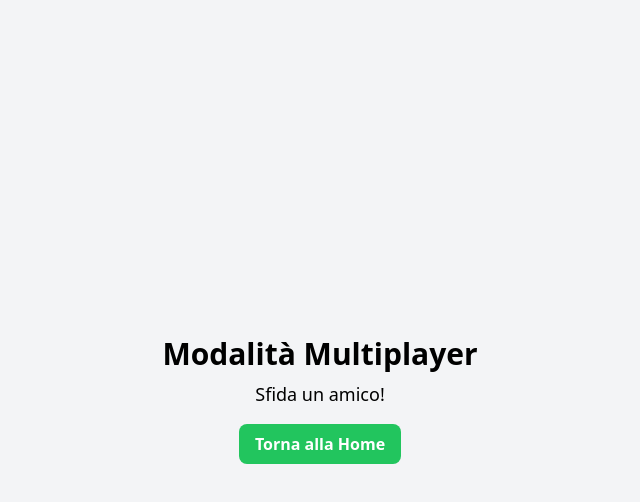
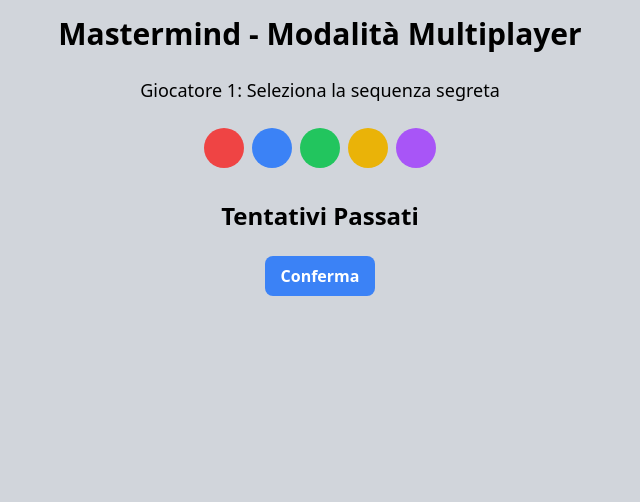
Before and after one commit to Pluz16/mastermind-game, a Nuxt app: page /multiplayer in a window 1280 px wide. Shown: the top 502 px of the page, without its empty margins (320-960 px from the left). Built offline with nearby package versions, Linux system fonts and the light colour scheme.

Commit message:
Buona situazione di base. Solved Many errors, don't care about @apply that's a bug

```diff
--- /dev/null
+++ b/components/GameBoard.vue
@@ -0,0 +1,38 @@
+<template>
+    <div class="mt-4">
+      <h2 class="text-2xl font-bold mb-2">Tentativi Passati</h2>
+      <div v-for="(attempt, index) in attempts" :key="index" class="flex items-center gap-4 mb-2">
+        <!-- Colori del Tentativo -->
+        <div class="flex gap-1">
+          <div v-for="(color, i) in attempt.colors" :key="i" :class="`w-8 h-8 rounded-full ${color}`"></div>
+        </div>
+        <!-- Feedback (Pallini Bianchi e Grigi) -->
+        <div class="flex gap-1">
+          <div
+            v-for="(feedback, i) in attempt.feedback"
+            :key="i"
+            :class="feedback === 'correct' ? 'bg-white border-black' : 'bg-gray-500'"
+            class="w-4 h-4 rounded-full border"
+          ></div>
+        </div>
+      </div>
+    </div>
+  </template>
+
+  <script lang="ts">
+  import { defineComponent } from 'vue';
+
+  export default defineComponent({
+    name: 'GameBoard',
+    props: {
+      attempts: {
+        type: Array as () => Array<{ colors: string[]; feedback: string[] }>,
+        required: true,
+      },
+    },
+  });
+  </script>
+
+  <style scoped>
+  /* Aggiungi stili specifici per la GameBoard se necessario */
+  </style>
--- a/nuxt.config.js
+++ b/nuxt.config.js
@@ -22,6 +22,10 @@
     '@nuxtjs/tailwindcss',
   ],
 
+  tailwindcss: {
+    viewer: false
+  },
+
   postcss: {
     plugins: {
       tailwindcss: {},
--- a/pages/multiplayer.vue
+++ b/pages/multiplayer.vue
@@ -1,19 +1,171 @@
 <template>
-    <div class="flex flex-col items-center justify-center min-h-screen bg-gray-100">
-      <h1 class="text-3xl font-bold">Modalità Multiplayer</h1>
-      <p class="mt-2 text-lg">Sfida un amico!</p>
-      <NuxtLink to="/" class="btn mt-4">Torna alla Home</NuxtLink>
+    <div class="flex flex-col items-center min-h-screen bg-gray-300 p-4">
+      <h1 class="text-3xl font-bold mb-6">Mastermind - Modalità Multiplayer</h1>
+
+      <!-- Messaggio per identificare il turno corrente -->
+      <p v-if="turn === 'setup'" class="text-lg">Giocatore 1: Seleziona la sequenza segreta</p>
+      <p v-if="turn === 'guess'" class="text-lg">Giocatore 2: Prova a indovinare la sequenza</p>
+      <p v-if="turn === 'feedback'" class="text-lg">Giocatore 1: Fornisci il feedback</p>
+
+      <!-- Selettore dei colori -->
+      <div v-if="turn === 'setup' || turn === 'guess'" class="flex gap-2 mt-6">
+        <button v-for="color in availableColors" :key="color" @click="selectColor(color)" :class="`w-10 h-10 rounded-full ${color}`"></button>
+      </div>
+
+      <!-- Visualizzazione del tentativo corrente -->
+      <div v-if="turn === 'setup' || turn === 'guess'" class="flex gap-2 mt-4">
+        <div v-for="(color, index) in currentAttempt" :key="index" :class="`w-8 h-8 rounded-full ${color}`"></div>
+      </div>
+
+      <!--!-- Bottone per mostrare temporaneamente il codice segreto (solo nel turno di feedback) -->
+    <div v-if="turn === 'feedback'" class="flex flex-col items-center gap-2 mt-4">
+      <button @click="toggleSecretVisibility" class="btn mt-4">
+        {{ showSecretCode ? "Nascondi Codice" : "Mostra Codice" }}
+      </button>
+      <div v-if="showSecretCode" class="text-gray-700 mt-2">
+        <p>Codice Segreto: <span class="font-bold">{{ secretCode.join(", ") }}</span></p>
+      </div>
+    </div>
+
+    <!-- Componente Campo di Gioco (GameBoard) -->
+    <GameBoard :attempts="attempts" />
+
+      <!-- Bottone per confermare il turno -->
+      <button v-if="turn !== 'feedback'" @click="submitTurn" class="btn mt-4">Conferma</button>
+
+      <!-- Feedback manuale per il turno di feedback -->
+      <div v-if="turn === 'feedback'" class="flex flex-col items-center gap-2 mt-4">
+        <p class="text-lg font-semibold">Seleziona il feedback per il tentativo corrente</p>
+        <div class="flex gap-2">
+          <button @click="addFeedback('correct')" class="btn bg-white text-black">Corretti</button>
+          <button @click="addFeedback('misplaced')" class="btn bg-gray-500">Posizione Sbagliata</button>
+        </div>
+
+        <!-- Mostra il feedback selezionato finora -->
+        <div class="flex gap-1 mt-2">
+          <div v-for="(feedback, i) in attempts[attempts.length - 1].feedback" :key="i" :class="feedback === 'correct' ? 'bg-white border-black' : 'bg-gray-500'" class="w-4 h-4 rounded-full border"></div>
+        </div>
+        <button @click="confirmFeedback" :disabled="!isFeedbackComplete" class="btn bg-blue-500 mt-2">Conferma Feedback</button>
+        <button @click="resetFeedback" class="btn bg-red-500 mt-2">Reset Feedback</button>
+      </div>
+
+      <!-- Messaggio di errore -->
+      <p v-if="errorMessage" class="text-red-500 font-semibold">{{ errorMessage }}</p>
     </div>
   </template>
 
   <script lang="ts">
-  export default {
-    name: 'MultiplayerPage',
-  };
+  import { defineComponent, ref, reactive, computed } from "vue";
+  import GameBoard from "../components/GameBoard.vue";
+
+  export default defineComponent({
+  name: "MultiplayerPage",
+  components: { GameBoard },
+  setup() {
+    const attempts = reactive<Array<{ colors: string[]; feedback: string[] }>>([]);
+    const currentAttempt = ref<string[]>([]);
+    const secretCode = ref<string[]>([]);
+    const turn = ref<"setup" | "guess" | "feedback">("setup");
+    const errorMessage = ref<string | null>(null);
+    const showSecretCode = ref(false);
+
+      const selectColor = (color: string) => {
+        if (currentAttempt.value.length < 4) {
+          currentAttempt.value.push(color);
+          errorMessage.value = null;
+        } else {
+          errorMessage.value = "Hai già selezionato 4 colori!";
+        }
+      };
+
+      const availableColors = ref<string[]>([
+  "bg-red-500",
+  "bg-blue-500",
+  "bg-green-500",
+  "bg-yellow-500",
+  "bg-purple-500",
+]);
+
+
+
+      const submitTurn = () => {
+        if (turn.value === "setup" && currentAttempt.value.length === 4) {
+          secretCode.value = [...currentAttempt.value];
+          currentAttempt.value = [];
+          turn.value = "guess";
+        } else if (turn.value === "guess" && currentAttempt.value.length === 4) {
+          attempts.push({ colors: [...currentAttempt.value], feedback: [] });
+          currentAttempt.value = [];
+          turn.value = "feedback";
+        } else {
+          errorMessage.value = "Devi selezionare esattamente 4 colori!";
+        }
+      };
+
+      const addFeedback = (type: "correct" | "misplaced") => {
+        const lastAttempt = attempts[attempts.length - 1];
+        if (lastAttempt && lastAttempt.feedback.length < 4) {
+          lastAttempt.feedback.push(type);
+          console.log(`Added feedback: ${type}`); // Log per debug
+          errorMessage.value = null;
+        } else {
+          errorMessage.value = "Hai già fornito il feedback completo!";
+        }
+      };
+
+      const confirmFeedback = () => {
+        const lastAttempt = attempts[attempts.length - 1];
+        if (lastAttempt && lastAttempt.feedback.length === 4) {
+          turn.value = "guess"; // Prosegue al turno successivo
+          errorMessage.value = null;
+        } else {
+          errorMessage.value = "Devi fornire esattamente 4 feedback per confermare!";
+        }
+      };
+
+      const resetFeedback = () => {
+        const lastAttempt = attempts[attempts.length - 1];
+        if (lastAttempt) {
+          lastAttempt.feedback = [];
+          errorMessage.value = null;
+        }
+      };
+
+      const isFeedbackComplete = computed(() => {
+        const lastAttempt = attempts[attempts.length - 1];
+        return lastAttempt && lastAttempt.feedback.length === 4;
+      });
+
+       // Funzione per mostrare temporaneamente il codice segreto
+    const toggleSecretVisibility = () => {
+      if (turn.value === "feedback") {
+        showSecretCode.value = true;
+        setTimeout(() => (showSecretCode.value = false), 4000); // Nasconde il codice dopo 4 secondi
+      }
+    };
+
+    return {
+  attempts,
+  availableColors,
+  currentAttempt,
+  secretCode,
+  turn,
+  errorMessage,
+  showSecretCode,
+  toggleSecretVisibility,
+  selectColor,
+  submitTurn,
+  addFeedback,
+  confirmFeedback,
+  isFeedbackComplete,
+  resetFeedback,
+};
+    }
+  });
   </script>
 
   <style scoped>
   .btn {
-    @apply px-4 py-2 bg-green-500 text-white font-semibold rounded-lg hover:bg-green-600;
+    @apply px-4 py-2 bg-blue-500 text-white font-semibold rounded-lg hover:bg-blue-600;
   }
   </style>
```
Also changed, not shown: package.json (+5 -3 lines), tsconfig.json (+11 -24 lines), 1 other file (tests, documents, lock files or other folders).
